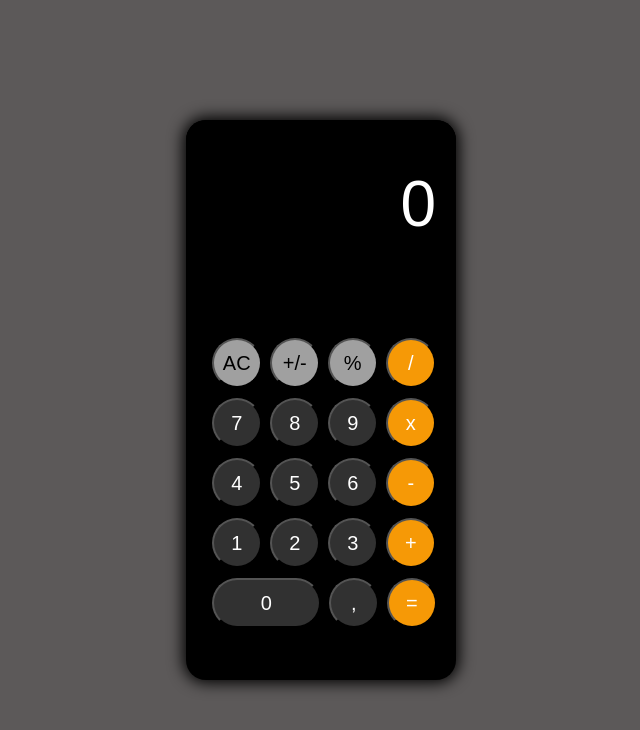
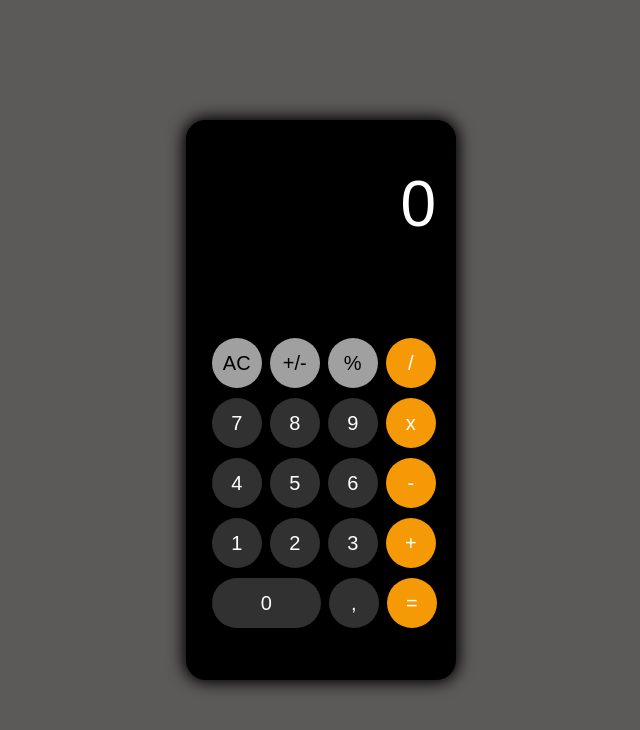
Before and after one commit to Lazola2/Exercise, a plain HTML site: page index.html in a window 1280 px wide. Shown: the whole page, without its empty margins (319-959 px from the left). Drawn offline with Linux system fonts and the light colour scheme.

Commit message:
changed the styling for the buttons

```diff
--- a/Styles/style.css
+++ b/Styles/style.css
@@ -47,11 +47,16 @@ body {
 }
 
 #buttons button {
-    height: 50px;
-    width: 50px;
+    height: calc(.2 * 250px);
+    width: calc(.2 * 250px);
     border-radius: 50%;
     margin: 5px 2px;
     font-size: 20px;
+    border: none;
+}
+
+#buttons button:active {
+    opacity: .7;
 }
 
 #buttons .big {
```
